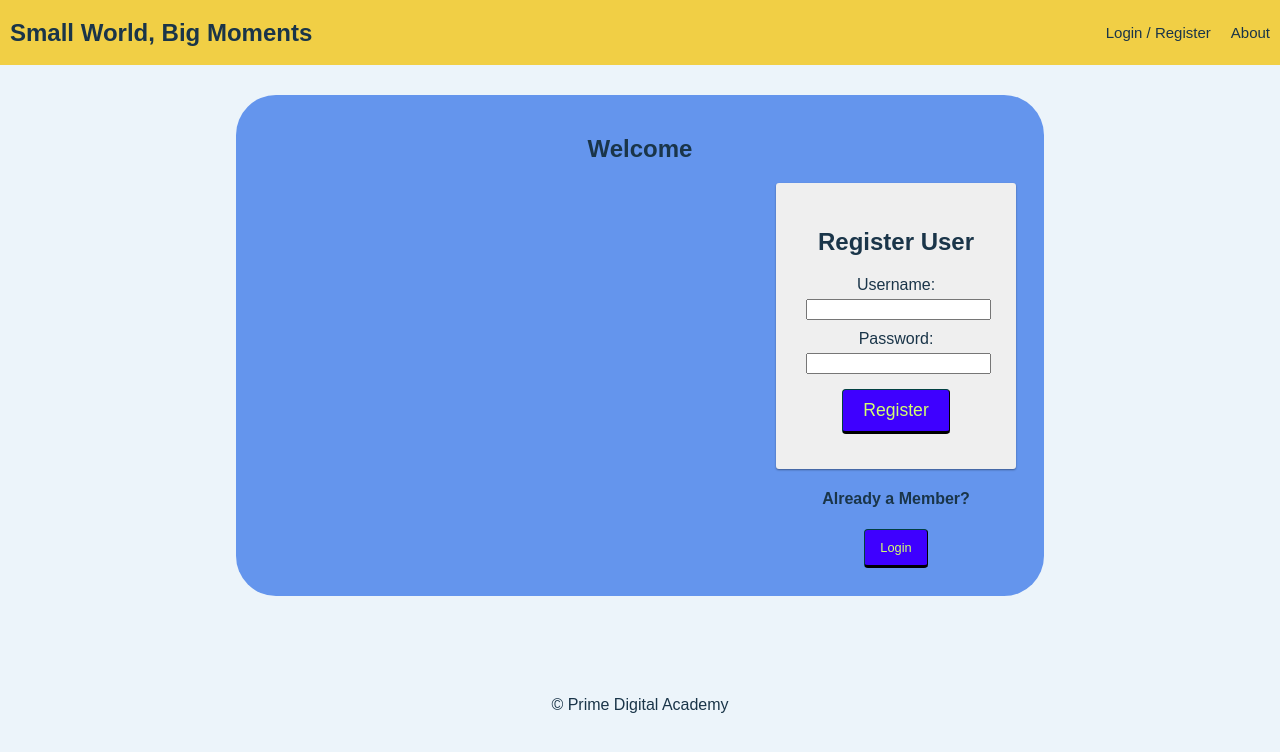
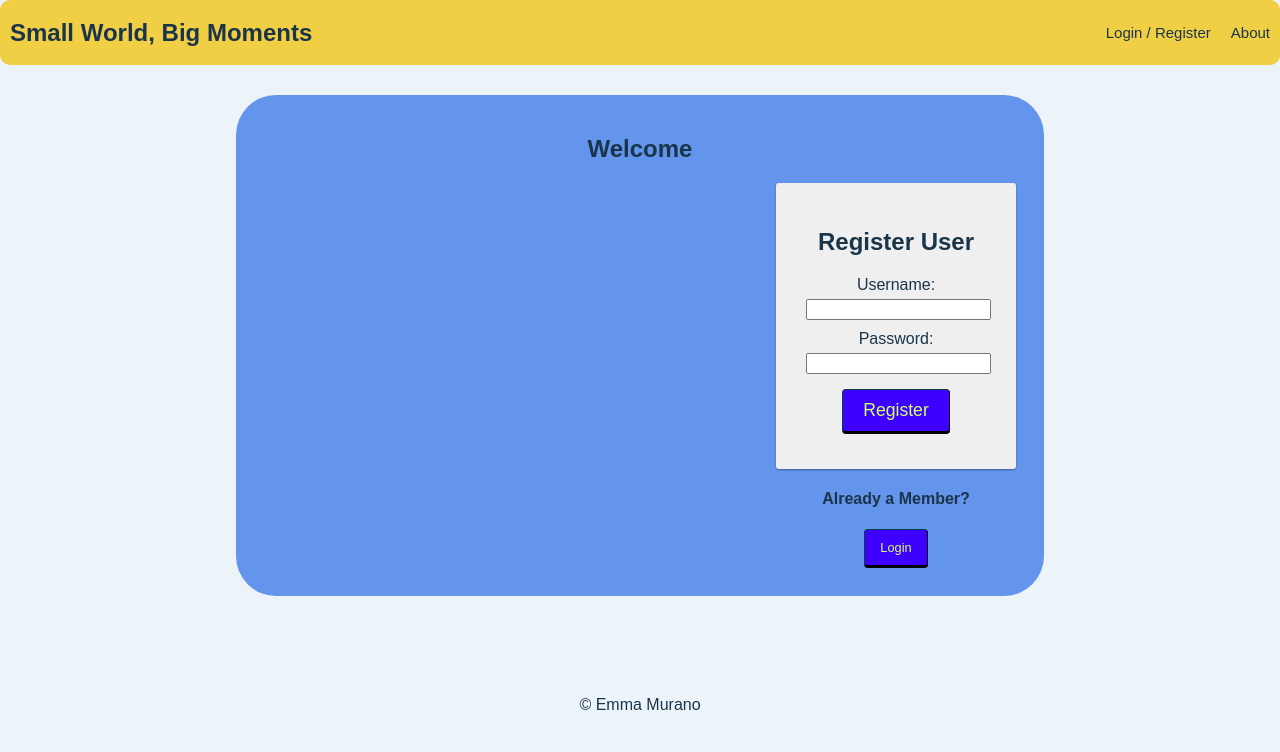
Before and after one commit to mackenzienewkirk/blog, a React (Create React App) app: page /#/home in a window 1280 px wide. Shown: the top 752 px of the page. Built offline with nearby package versions, Linux system fonts and the light colour scheme; no server answers.

Commit message:
adding new footer

```diff
--- a/src/components/App/App.css
+++ b/src/components/App/App.css
@@ -5,7 +5,7 @@ body,
 }
 
 body {
-  font-family: 'Montserrat', sans-serif;
+  font-family: 'Nunito', sans-serif;
   margin: 0px;
   background-color: #ECF4FA;
   color: #1A3549;
--- a/src/components/Footer/Footer.jsx
+++ b/src/components/Footer/Footer.jsx
@@ -7,7 +7,7 @@ import './Footer.css';
 // or even care what the redux state is, so it doesn't need 'connect()'
 
 function Footer() {
-  return <footer>&copy; Prime Digital Academy</footer>;
+  return <footer>&copy; Emma Murano</footer>;
 }
 
 export default Footer;
--- a/src/components/Nav/Nav.css
+++ b/src/components/Nav/Nav.css
@@ -3,7 +3,7 @@
   display: flex;
   justify-content: space-between;
   align-items: center;
-
+  border-radius: 10px;
   margin: 0 0 30px;
   background-color: #F1CF45 ;
   overflow: hidden;
```
